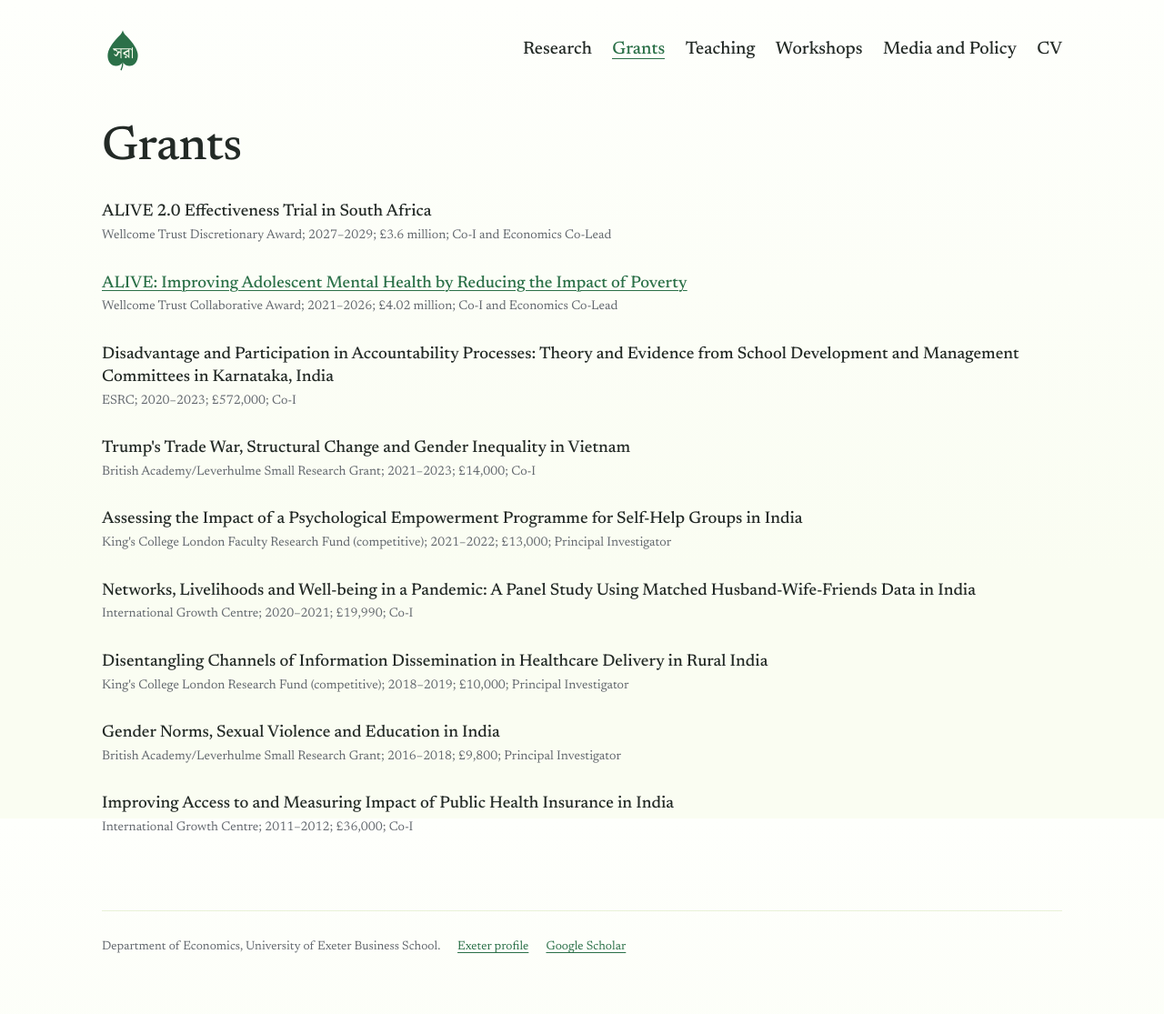
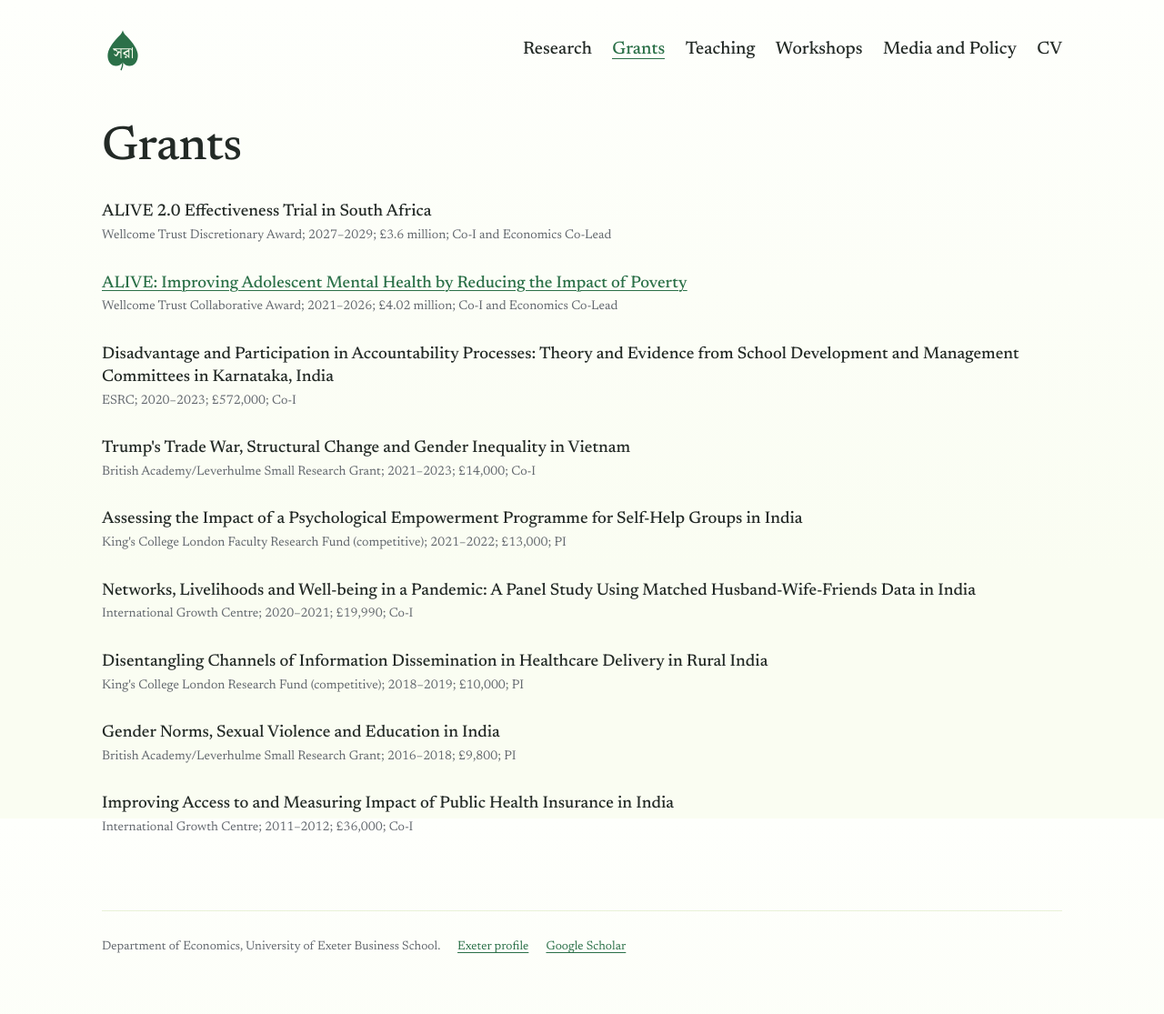
Before and after one commit to sanchariroym/sanchariroym.github.io, a Jekyll site: the page built from grants.md, in a window 1280 px wide. Shown: the whole page at 91% size. Built offline with Jekyll 4.4.1, drawn with Linux system fonts in a browser that asks for light colours.

Commit message:
Grants: PI
Co-Authored-By: Claude Opus 5.5 <noreply@anthropic.com>
Claude-Session: https://claude.ai/code/session_01BVddaAtzbXtbz8eDZN5RwJ

```diff
--- a/grants.md
+++ b/grants.md
@@ -28,7 +28,7 @@ description: "Research grants held by Sanchari Roy, including Wellcome Trust awa
 
 <div class="grant">
 <h2 class="item">Assessing the Impact of a Psychological Empowerment Programme for Self-Help Groups in India</h2>
-<p class="meta">King's College London Faculty Research Fund (competitive); 2021–2022; £13,000; Principal Investigator</p>
+<p class="meta">King's College London Faculty Research Fund (competitive); 2021–2022; £13,000; PI</p>
 </div>
 
 <div class="grant">
@@ -38,12 +38,12 @@ description: "Research grants held by Sanchari Roy, including Wellcome Trust awa
 
 <div class="grant">
 <h2 class="item">Disentangling Channels of Information Dissemination in Healthcare Delivery in Rural India</h2>
-<p class="meta">King's College London Research Fund (competitive); 2018–2019; £10,000; Principal Investigator</p>
+<p class="meta">King's College London Research Fund (competitive); 2018–2019; £10,000; PI</p>
 </div>
 
 <div class="grant">
 <h2 class="item">Gender Norms, Sexual Violence and Education in India</h2>
-<p class="meta">British Academy/Leverhulme Small Research Grant; 2016–2018; £9,800; Principal Investigator</p>
+<p class="meta">British Academy/Leverhulme Small Research Grant; 2016–2018; £9,800; PI</p>
 </div>
 
 <div class="grant">
```
